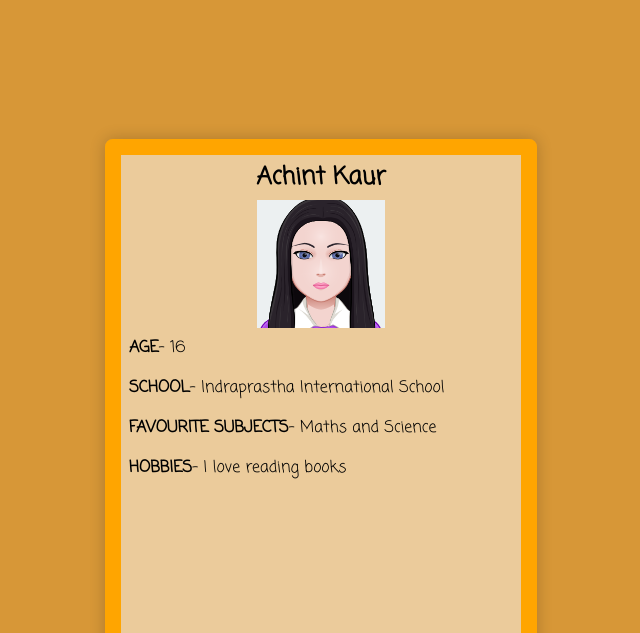
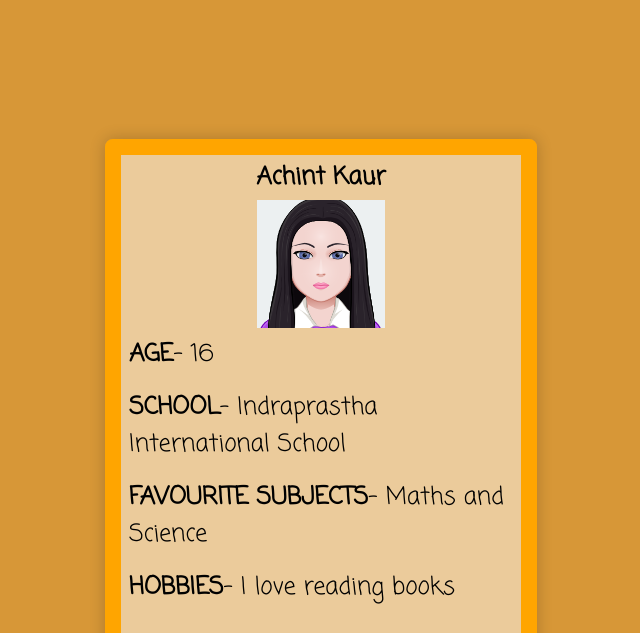
Before and after one commit to achintkaur18/Namecard, a plain HTML site: page index.html in a window 1280 px wide. Shown: the part 167-800 px from the top of the page, without its empty margins (319-959 px from the left). Drawn offline with Linux system fonts and the light colour scheme.

Commit message:
Update style.css

```diff
--- a/style.css
+++ b/style.css
@@ -7,6 +7,9 @@ body {
   background: hsl(36, 67%, 53%);
   font-family: "Coming Soon", cursive;
   display: grid;
+}
+p{
+  font-size : 1.5em;
 }
 header {
   font-weight: 800;
```
